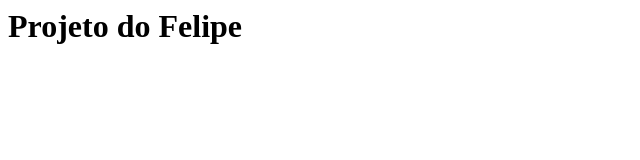
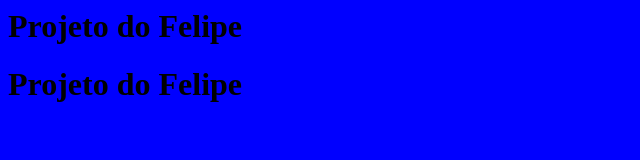
Before and after one commit to yuitife/curso-git, a plain HTML site: page index.html in a window 1280 px wide. Shown: the whole page, without its empty margins (0-640 px from the left). Drawn offline with Linux system fonts and the light colour scheme.

Commit message:
inicio do design

```diff
--- /dev/null
+++ b/estilo.css
@@ -0,0 +1,3 @@
+body {
+	background-color: blue;
+}
--- a/index.html
+++ b/index.html
@@ -1,7 +1,9 @@
 <html>
   <head>
+	<link rel="stylesheet" href="estilo.css">
   </head>
   <body>
 	<H1> Projeto do Felipe </H1>
+	<H1> Projeto do Felipe </H1>
   </body>
 </html>
```
